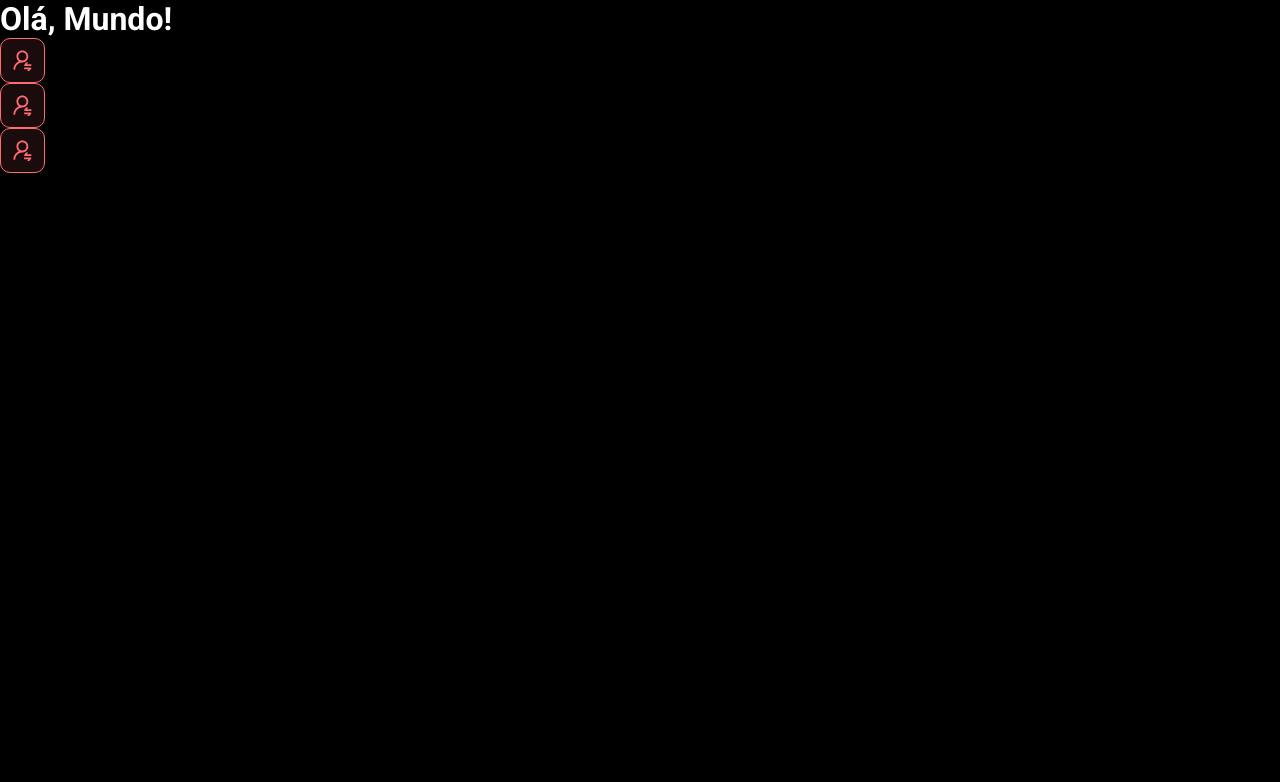
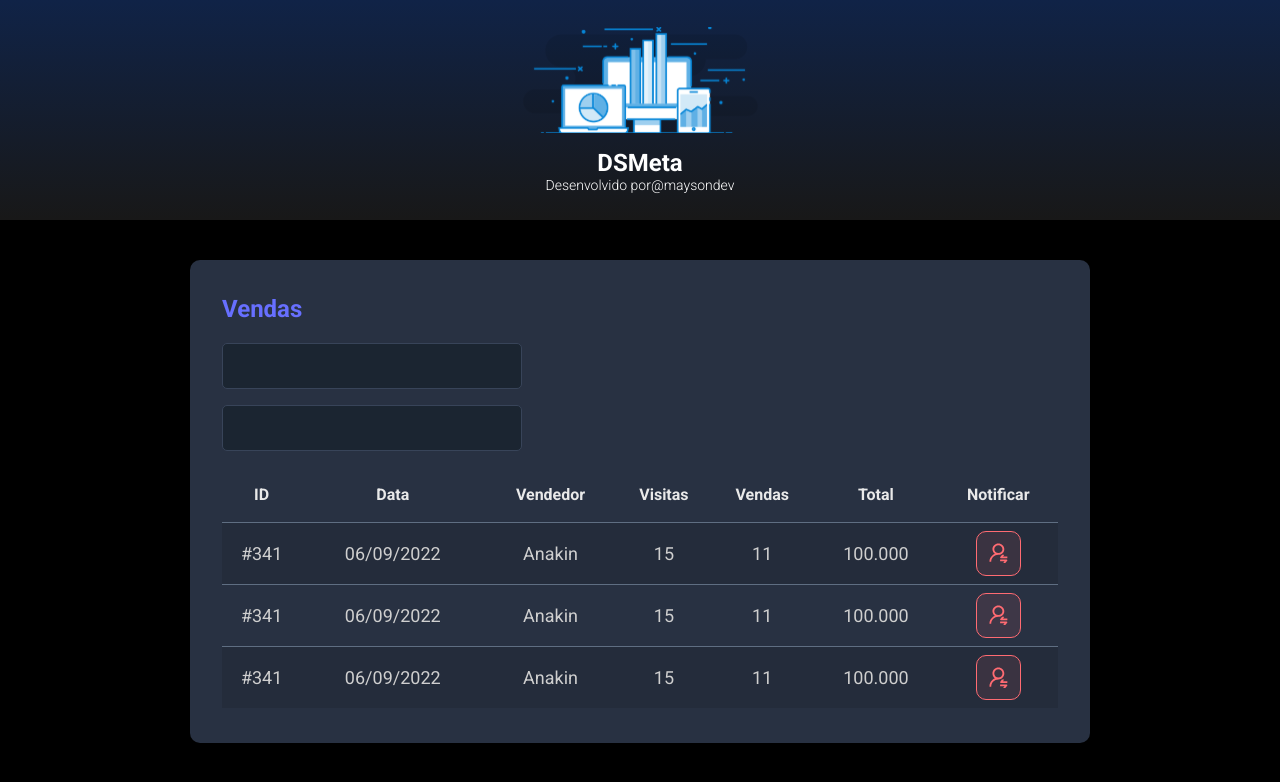
Before and after one commit to maysonsilv/DSMeta, a React (Vite) app in the folder frontend/: page / in a window 1280 px wide. Shown: the top 782 px of the page. Built offline with nearby package versions, Linux system fonts and the light colour scheme.

Commit message:
Other Components

```diff
--- a/frontend/src/App.tsx
+++ b/frontend/src/App.tsx
@@ -1,12 +1,18 @@
 import NotificationButton from "./components/NotificationButton"
+import Header from "./components/Header"
+import SalesCard from "./components/SalesCard"
 
 function App() {
   return (
     <>
-      <h1>Olá, Mundo!</h1>
-      <NotificationButton/>
-      <NotificationButton/>
-      <NotificationButton/>
+      <Header/>
+      <main>
+        <section id="sales">
+            <div className="dsmeta-container">
+              <SalesCard/>
+            </div>
+            </section>
+            </main>
     </>
   )
 }
--- /dev/null
+++ b/frontend/src/components/Header/index.tsx
@@ -0,0 +1,22 @@
+import logo from '../../assets/img/logo.svg'
+import './styles.css'
+
+function Header() {
+    return (
+
+        <header>
+
+            <div className="dsmeta-logo-container">
+                <img src={logo} alt="LogoDSMeta"/>
+                    <h1>DSMeta</h1>
+                    <p>Desenvolvido por
+                        <a href="https://www.instagram.com/maysondev/">@maysondev</a>
+                    </p>
+            </div>
+
+        </header>
+
+    )
+}
+
+export default Header
--- /dev/null
+++ b/frontend/src/components/Header/styles.css
@@ -0,0 +1,31 @@
+header{
+
+    height: 220px;
+    background: linear-gradient(180deg, #102347 0%, #181818 100%);
+    display: flex;
+    align-items: center;
+    justify-content: center;
+}
+.dsmeta-logo-container{
+    display: flex;
+    flex-direction: column;
+    align-items: center;
+
+}
+
+.dsmeta-logo-container img{
+
+    width: 235px;
+
+}
+
+.dsmeta-logo-container h1{
+    margin-top: 15px;
+    font-size: 24px;
+}
+
+.dsmeta-logo-container p{
+
+    font-size: 14px;
+    font-weight: 300;
+}
--- /dev/null
+++ b/frontend/src/components/SalesCard/index.tsx
@@ -0,0 +1,90 @@
+import NotificationButton from '../NotificationButton'
+import './styles.css'
+
+function SalesCard() {
+    return (
+
+        <div className="dsmeta-card">
+            <h2 className="dsmeta-sales-title">Vendas</h2>
+            <div>
+                <div className="dsmeta-form-control-container">
+                    <input className="dsmeta-form-control" type="text" />
+                </div>
+
+                <div className="dsmeta-form-control-container">
+                    <input className="dsmeta-form-control" type="text" />
+                </div>
+            </div>
+
+            <table className="dsmeta-sales-table">
+                <thead>
+                    <tr>
+                        <th className="show-996">ID</th>
+                        <th className="show-536">Data</th>
+                        <th>Vendedor</th>
+                        <th className="show-996">Visitas</th>
+                        <th className="show-996">Vendas</th>
+                        <th>Total</th>
+                        <th>Notificar</th>
+                    </tr>
+
+                </thead>
+
+                <tbody>
+                    <tr>
+                        <td className="show-996">#341</td>
+                        <td className="show-536">06/09/2022</td>
+                        <td>Anakin</td>
+                        <td className="show-996">15</td>
+                        <td className="show-996">11</td>
+                        <td>100.000</td>
+                        <td>
+
+                            <div className="dmseta-red-btn-container">
+                                <NotificationButton />
+                            </div>
+
+
+                        </td>
+                    </tr>
+                    <tr>
+                        <td className="show-996">#341</td>
+                        <td className="show-536">06/09/2022</td>
+                        <td>Anakin</td>
+                        <td className="show-996">15</td>
+                        <td className="show-996">11</td>
+                        <td>100.000</td>
+                        <td>
+
+                            <div className="dmseta-red-btn-container">
+                                <NotificationButton />
+                            </div>
+
+                        </td>
+                    </tr>
+                    <tr>
+                        <td className="show-996">#341</td>
+                        <td className="show-536">06/09/2022</td>
+                        <td>Anakin</td>
+                        <td className="show-996">15</td>
+                        <td className="show-996">11</td>
+                        <td>100.000</td>
+                        <td>
+                            <div className="dmseta-red-btn-container">
+                                <NotificationButton />
+                            </div>
+
+                        </td>
+                    </tr>
+                </tbody>
+            </table>
+        </div>
+
+
+
+
+
+    )
+}
+
+export default SalesCard
--- /dev/null
+++ b/frontend/src/components/SalesCard/styles.css
@@ -0,0 +1,127 @@
+.dsmeta-card {
+
+    background-color: #283142;
+    border-radius: 10px;
+    padding: 30px 10px;
+
+}
+
+
+.dsmeta-sales-title {
+    color: #676FFF;
+    font-size: 24px;
+    margin-bottom: 20px;
+}
+
+.dsmeta-form-control-container {
+    margin-bottom: 16px;
+    max-width: 300px;
+}
+
+.dsmeta-form-control {
+    width: 100%;
+    height: 46px;
+    background-color: #1B2531;
+    border: 1px;
+    border-style: solid;
+    outline: none;
+    border-color: #384459;
+    border-radius: 5px;
+    color: #9AAABE;
+    padding: 0px 20px;
+    font-size: 18px;
+
+
+}
+
+.dsmeta-sales-table {
+    width: 100%;
+    border-spacing: 0px;
+    border-collapse: collapse;
+}
+
+.dsmeta-sales-table thead {
+
+    height: 55px;
+    font-size: 16px;
+    color: #E9E9E9;
+    font-weight: 700;
+}
+
+.dsmeta-sales-table tbody {
+
+    font-size: 14px;
+    font-weight: 400;
+    color: #CFCFCF;
+    height: 74px;
+    text-align: center;
+
+
+}
+
+.dsmeta-sales-table tbody tr {
+    height: 74px;
+    border-top: 1px solid #5F6E82;
+    padding: 30px 30px;
+
+
+}
+
+.dsmeta-sales-table tbody tr:hover>td {
+    background-color: #384459;
+
+}
+
+
+/*colocando as linhas com cores alternadas*/
+.dsmeta-sales-table tbody tr:nth-child(odd) {
+    background-color: #242C3B;
+}
+
+
+
+.dmseta-red-btn-container {
+    display: flex;
+    justify-content: center;
+}
+
+
+.show-536 {
+    display: none;
+}
+
+@media (min-width: 576px) {
+
+    /*comando de responsividade
+    responsavel pra fazer um elemento aparecer apenas em determinada largura*/
+    .show-536 {
+        display: table-cell;
+
+    }
+
+    .dsmeta-card {
+
+        padding: 35px 32px;
+    }
+
+    .dsmeta-sales-table tbody tr {
+
+        height: 62px;
+    }
+
+    .dsmeta-sales-table tbody {
+
+        font-size: 18px;
+    }
+}
+
+.show-996 {
+    display: none;
+}
+
+@media (min-width: 996px) {
+
+    .show-996 {
+        display: table-cell;
+    }
+}
--- a/frontend/src/index.css
+++ b/frontend/src/index.css
@@ -18,3 +18,14 @@
     color: unset;
     text-decoration: none;
 }
+
+.dsmeta-container{
+    width: 100%;
+    max-width: 900px;
+    margin: 0 auto;
+
+}
+
+#sales {
+   padding: 40px 10px;
+}
```
Also changed, not shown: frontend/src/assets/img/logo.svg (added).
